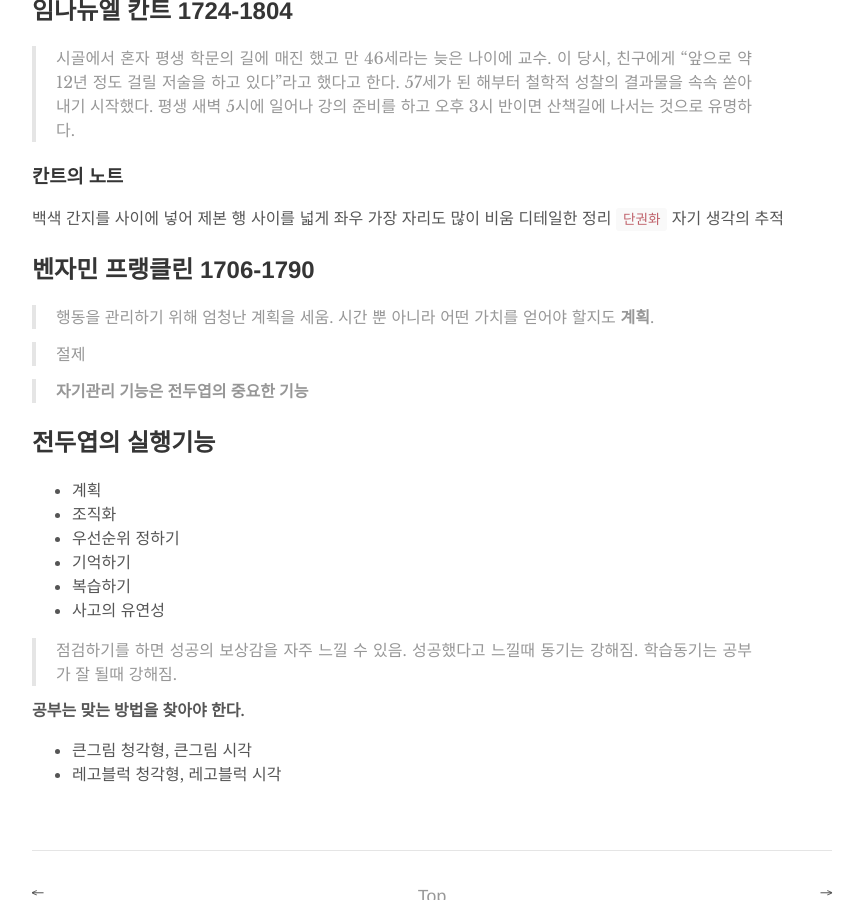
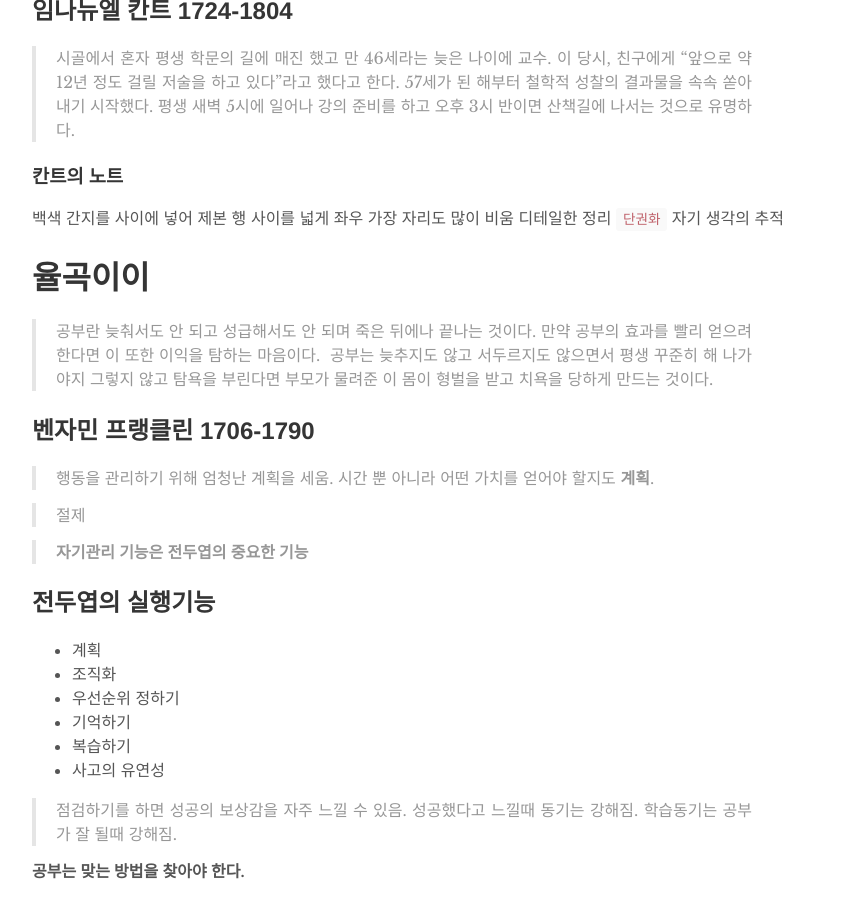
Before and after one commit to trilliwon/ABL, a Jekyll site: the page built from _posts/2017-11-23-howtostudy.md, in a window 1280 px wide and 900 px high, scrolled down 1124 px. Shown: the whole window, without its empty margins (208-1071 px from the left). Built offline with Jekyll 4.4.1, drawn with Linux system fonts in a browser that asks for light colours.

Commit message:
Thu Nov 30 16:34:14 KST 2017

```diff
--- a/_posts/2017-11-23-howtostudy.md
+++ b/_posts/2017-11-23-howtostudy.md
@@ -56,6 +56,10 @@ How to study
 디테일한 정리
 `단권화` 자기 생각의 추적
 
+# 율곡이이
+>공부란 늦춰서도 안 되고 성급해서도 안 되며 죽은 뒤에나 끝나는 것이다. 만약 공부의 효과를 빨리 얻으려 한다면 이 또한 이익을 탐하는 마음이다.
+공부는 늦추지도 않고 서두르지도 않으면서 평생 꾸준히 해 나가야지 그렇지 않고 탐욕을 부린다면 부모가 물려준 이 몸이 형벌을 받고 치욕을 당하게 만드는 것이다.
+
 ## 벤자민 프랭클린 1706-1790
 
 > 행동을 관리하기 위해 엄청난 계획을 세움.
```
Also changed, not shown: _posts/2017-11-25-smart-rule.md (renamed from _posts/2017-11-25-start-rule.md).
